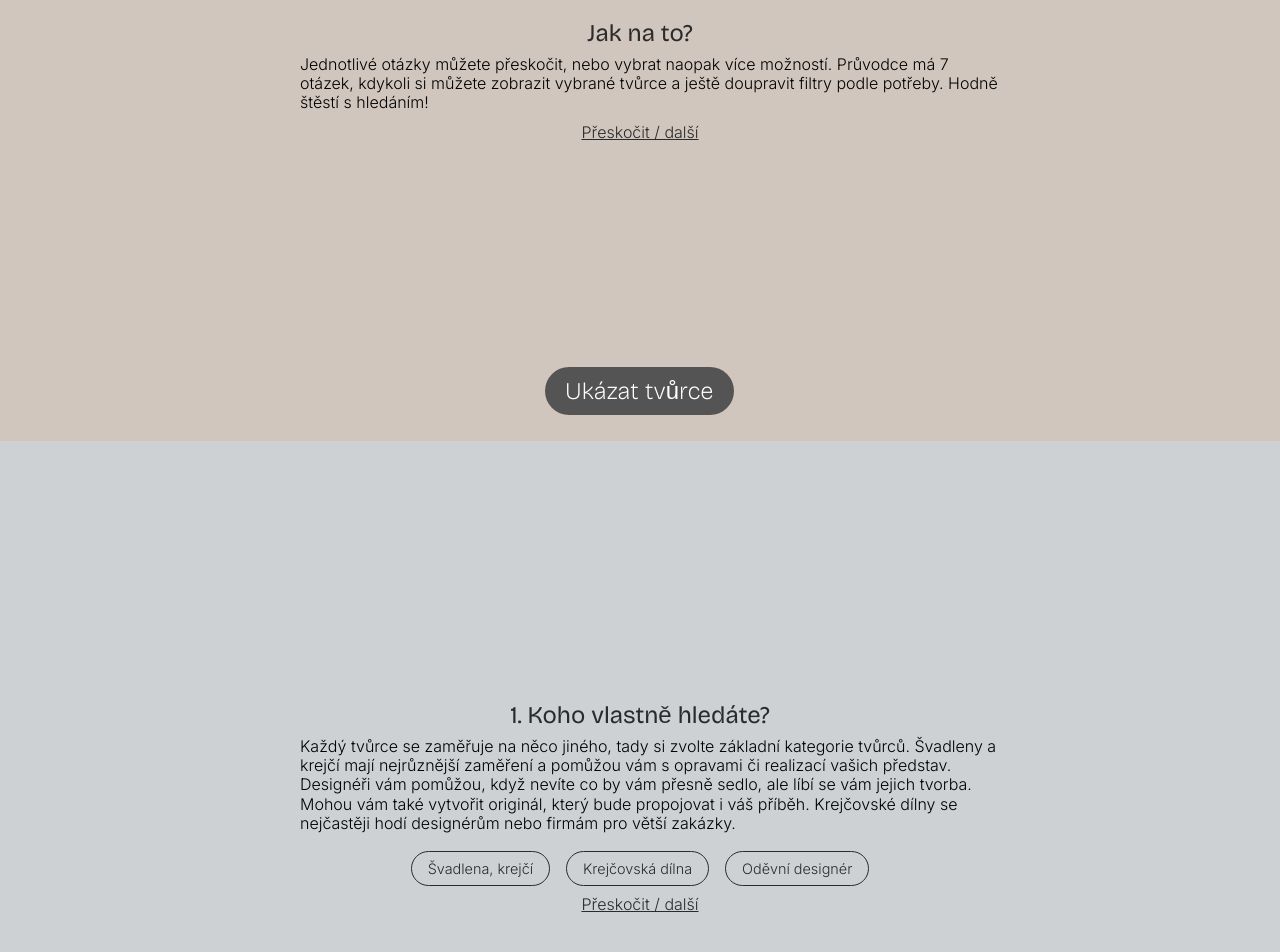
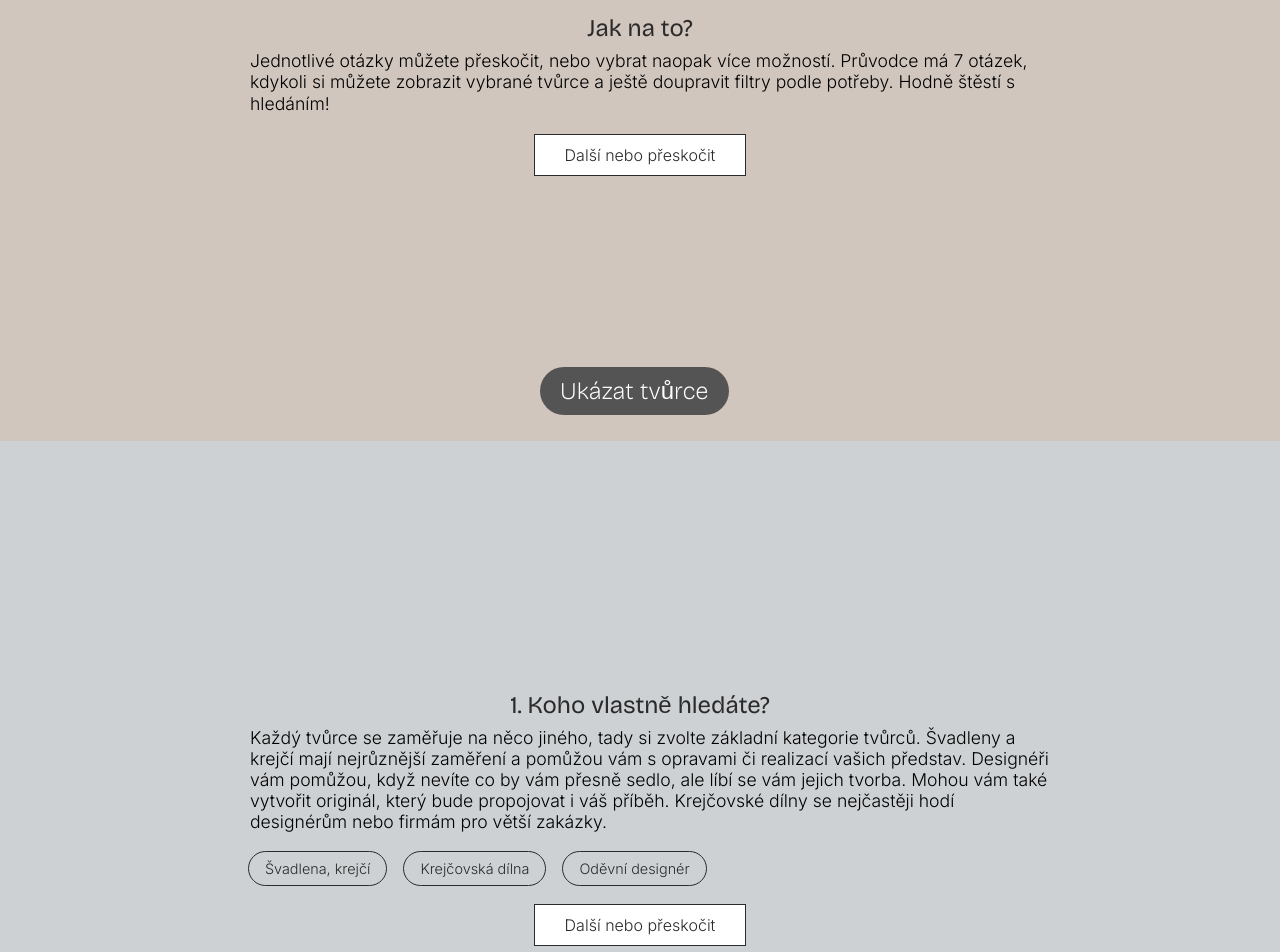
Before and after one commit to han-fris/namiru-app, a React (Vite) app: page /pruvodce in a window 1280 px wide. Shown: the part 360-1312 px from the top of the page. Built offline with nearby package versions, Linux system fonts and the light colour scheme.

Commit message:
style and final touches

```diff
--- a/src/components/CreatorsCards/CreatorCard.css
+++ b/src/components/CreatorsCards/CreatorCard.css
@@ -7,6 +7,9 @@
   margin: 10px;
   opacity: 1;
   transform: scaleX(1);
+  display: flex;
+  flex-direction: column;
+  text-align: center;
 }
 
 .creator__card:hover {
@@ -37,10 +40,30 @@
   overflow: hidden;
 }
 
-.creator__link {
+.creator__link a {
+  color: var(--dark);
+  border: 0.5px solid var(--dark);
+  border-radius: 50px;
+  padding: 8px 15px;
+  margin-bottom: 10px;
   text-align: center;
-  padding: 0 16px 10px 16px;
+  text-decoration: none;
+  display: inline-block;
+  text-align: center;
 }
+
+.creator__link a:focus,
+.creator__link a:hover,
+.creator__link a:active {
+  border: 0.5px solid var(--lighter);
+  color: var(--lighter);
+  background-color: var(--darker);
+}
+
+
+
+
+
 
 @media (min-width: 800px) {
   .creator__card {
--- a/src/components/shared/Footer.css
+++ b/src/components/shared/Footer.css
@@ -1,5 +1,5 @@
 footer {
-  font-size: 1rem;
+  font-size: 1.2rem;
   color: var(--text);
 
   div {
@@ -22,7 +22,7 @@ footer {
 .navigation-lower {
   margin: 1rem 0;
   font-weight: 200;
-  margin-bottom: 3rem;
+  margin-bottom: 1rem;
 }
 
 
--- a/src/components/shared/Header.jsx
+++ b/src/components/shared/Header.jsx
@@ -7,9 +7,7 @@ export const Header = () => {
       <Link to={'/'} className="brand">
         Namiru
       </Link>
-      <Link to={'/blog'} className="navigation-item">
-        Blog
-      </Link>
+      <Link to={'/blog'} className="navigation-item"></Link>
     </header>
   );
 };
--- a/src/global.css
+++ b/src/global.css
@@ -59,6 +59,7 @@ html {
   font-optical-sizing: auto;
   font-weight: 300;
   font-style: normal;
+  scroll-behavior: smooth;
 }
 
 .container {
--- a/src/pages/Guide/Guide.css
+++ b/src/pages/Guide/Guide.css
@@ -1,5 +1,5 @@
 .guide {
-  width: 100%;
+  width: 100vw;
   display: flex;
 }
 
@@ -13,9 +13,9 @@
   flex-direction: column;
   justify-content: flex-start;
   align-items: center;
-  max-width: 100%;
+  width: 100vw;
   height: 100vh;
-  padding: 20px;
+  padding: 10px
 }
 
 #intro {
@@ -44,6 +44,7 @@
 .guide__text {
   margin-top: 8px;
   line-height: 1.2;
+  font-size: 0.9rem;
 }
 
 .guide__header {
@@ -59,7 +60,14 @@
   text-align: center;
 }
 
-.guide__button {
+.guide__filters {
+  width: 100%;
+  display: flex;
+  justify-content: center;
+}
+
+.guide__button,
+.guide__button:visited {
   background-color: var(--darker);
   color: var(--button-white);
   border-radius: 50px;
@@ -67,7 +75,7 @@
   padding: 10px 20px;
   cursor: pointer;
   position: fixed;
-  left: calc(50vw - 95px);
+  left: calc(50vw - 100px);
   bottom: 25px;
   font-family: "Bricolage Grotesque", sans-serif;
   font-optical-sizing: auto;
@@ -78,24 +86,42 @@
   font-size: 1.5rem;
 }
 
+.guide__button:focus,
 .guide__button:hover,
-.guide__button:active,
-.guide__button:focus {
+.guide__button:active {
   background-color: var(--dark);
 }
 
+.guide-link,
+.guide-link:visited {
+  background-color: var(--button-white);
+  color: var(--dark);
+  border: 0.5px solid var(--dark);
+  padding: 10px 30px;
+  margin: 10px 0;
+  text-align: center;
+  text-decoration: none;
+  display: inline-block;
+}
+
+.guide-link:focus,
+.guide-link:hover,
+.guide-link:active {
+  background-color: var(--light);
+}
 
 
 @media (min-width: 800px) {
 
 
   .guide__section-inner {
-    max-width: 700px;
+    max-width: 800px;
     width: 80vw;
   }
 
   .guide__text {
     width: 100%;
+    font-size: 1.1rem;
   }
 
   .guide__header {
@@ -106,4 +132,9 @@
     margin-top: 30vh;
   }
 
+  .guide__filters-inner {
+    max-width: 800px;
+    width: 100%;
+  }
+
 }
--- a/src/pages/Guide/Guide.jsx
+++ b/src/pages/Guide/Guide.jsx
@@ -39,7 +39,11 @@ export const Guide = () => {
                   štěstí s hledáním!
                 </p>
               </div>
+              <div className="guide__panel">
+                <div className="guide__filters-inner">
                   <GuidePanel id="creator-types" />
+                </div>
+              </div>
             </section>
             <section id="creator-types" className="guide__section">
               <div className="guide__section-inner">
@@ -57,9 +61,13 @@ export const Guide = () => {
                 </p>
               </div>
               <div className="guide__filters">
+                <div className="guide__filters-inner">
                   <FilterOptionsList name="creatorType" />
                 </div>
+              </div>
+              <div className="guide__panel">
                 <GuidePanel id="specializations" />
+              </div>
             </section>
             <section id="specializations" className="guide__section">
               <div className="guide__section-inner">
@@ -74,9 +82,13 @@ export const Guide = () => {
                 </p>
               </div>
               <div className="guide__filters">
+                <div className="guide__filters-inner">
                   <FilterOptionsList name="specialization" />
                 </div>
+              </div>
+              <div className="guide__panel">
                 <GuidePanel id="region" />
+              </div>
             </section>
             <section id="region" className="guide__section">
               <div className="guide__section-inner">
@@ -92,9 +104,14 @@ export const Guide = () => {
                 </p>
               </div>
               <div className="guide__filters">
+                {' '}
+                <div className="guide__filters-inner">
                   <FilterOptionsList name="region" />
                 </div>
+              </div>
+              <div className="guide__panel">
                 <GuidePanel id="clothing-type" />
+              </div>
             </section>
             <section id="clothing-type" className="guide__section">
               <div className="guide__section-inner">
@@ -110,9 +127,14 @@ export const Guide = () => {
                 </p>
               </div>
               <div className="guide__filters">
+                {' '}
+                <div className="guide__filters-inner">
                   <FilterOptionsList name="clothingType" />
                 </div>
+              </div>
+              <div className="guide__panel">
                 <GuidePanel id="target-customers" />
+              </div>
             </section>
             <section id="target-customers" className="guide__section">
               <div className="guide__section-inner">
@@ -125,9 +147,14 @@ export const Guide = () => {
                 </p>
               </div>
               <div className="guide__filters">
+                {' '}
+                <div className="guide__filters-inner">
                   <FilterOptionsList name="targetCustomers" />
                 </div>
+              </div>
+              <div className="guide__panel">
                 <GuidePanel id="materials" />
+              </div>
             </section>
             <section id="materials" className="guide__section">
               <div className="guide__section-inner">
@@ -146,9 +173,14 @@ export const Guide = () => {
                 </p>
               </div>
               <div className="guide__filters">
+                {' '}
+                <div className="guide__filters-inner">
                   <FilterOptionsList name="materials" />
                 </div>
+              </div>
+              <div className="guide__panel">
                 <GuidePanel id="style" />
+              </div>
             </section>
             <section id="style" className="guide__section">
               <div className="guide__section-inner">
@@ -163,9 +195,14 @@ export const Guide = () => {
                 </p>
               </div>
               <div className="guide__filters">
+                {' '}
+                <div className="guide__filters-inner">
                   <FilterOptionsList name="style" />
                 </div>
+              </div>
+              <div className="guide__panel">
                 <GuidePanel id="final" />
+              </div>
             </section>
             <section id="final" className="guide__section">
               <div className="guide__section-inner">
--- a/src/pages/Guide/GuidePanel.jsx
+++ b/src/pages/Guide/GuidePanel.jsx
@@ -1,7 +1,9 @@
 export const GuidePanel = ({ id }) => {
   return (
     <div className="guide-panel">
-      <a href={`#${id}`}>Přeskočit / další</a>
+      <a className="guide-link" href={`#${id}`}>
+        Další nebo přeskočit
+      </a>
     </div>
   );
 };
```
Lines whose indentation alone changed are shown as unchanged.
